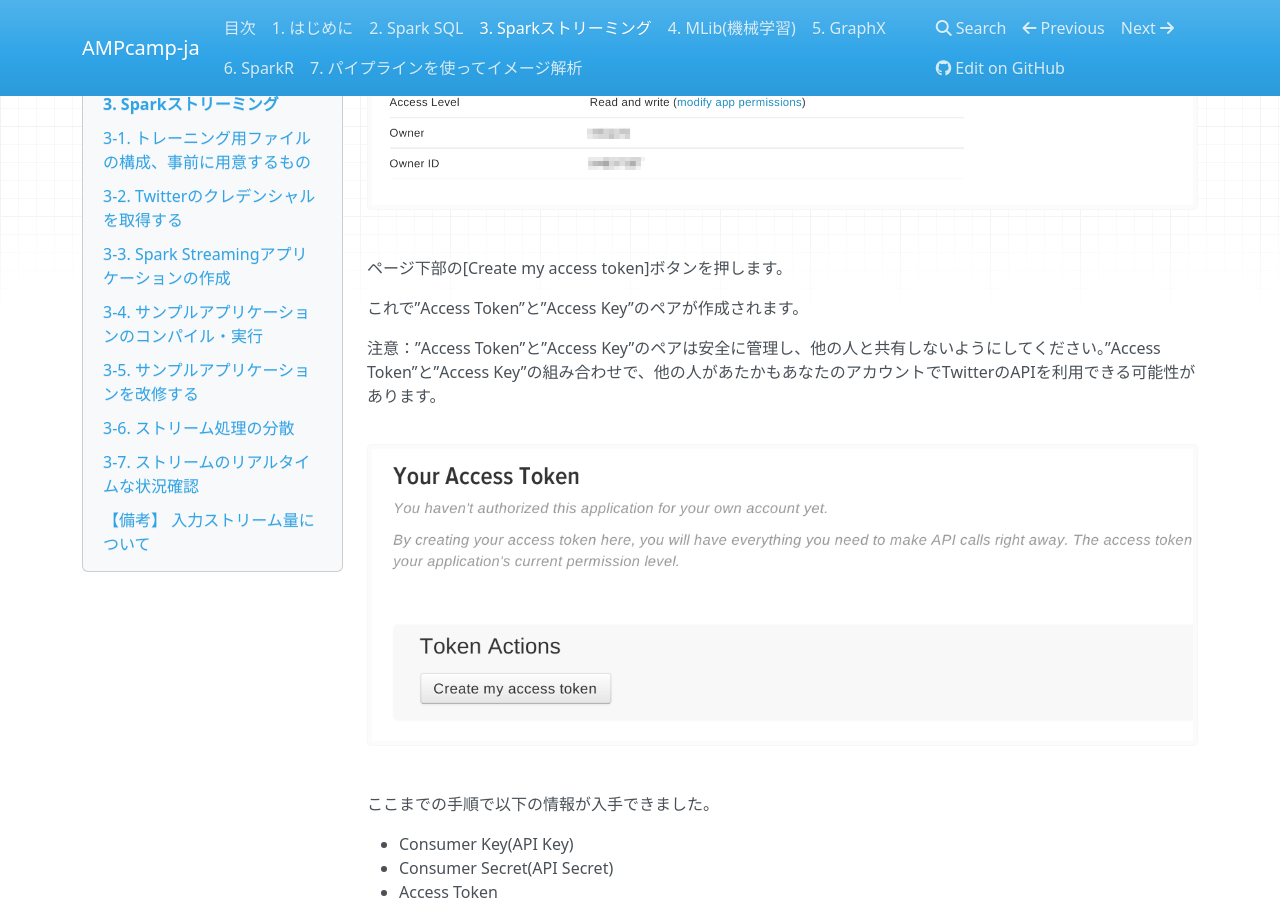
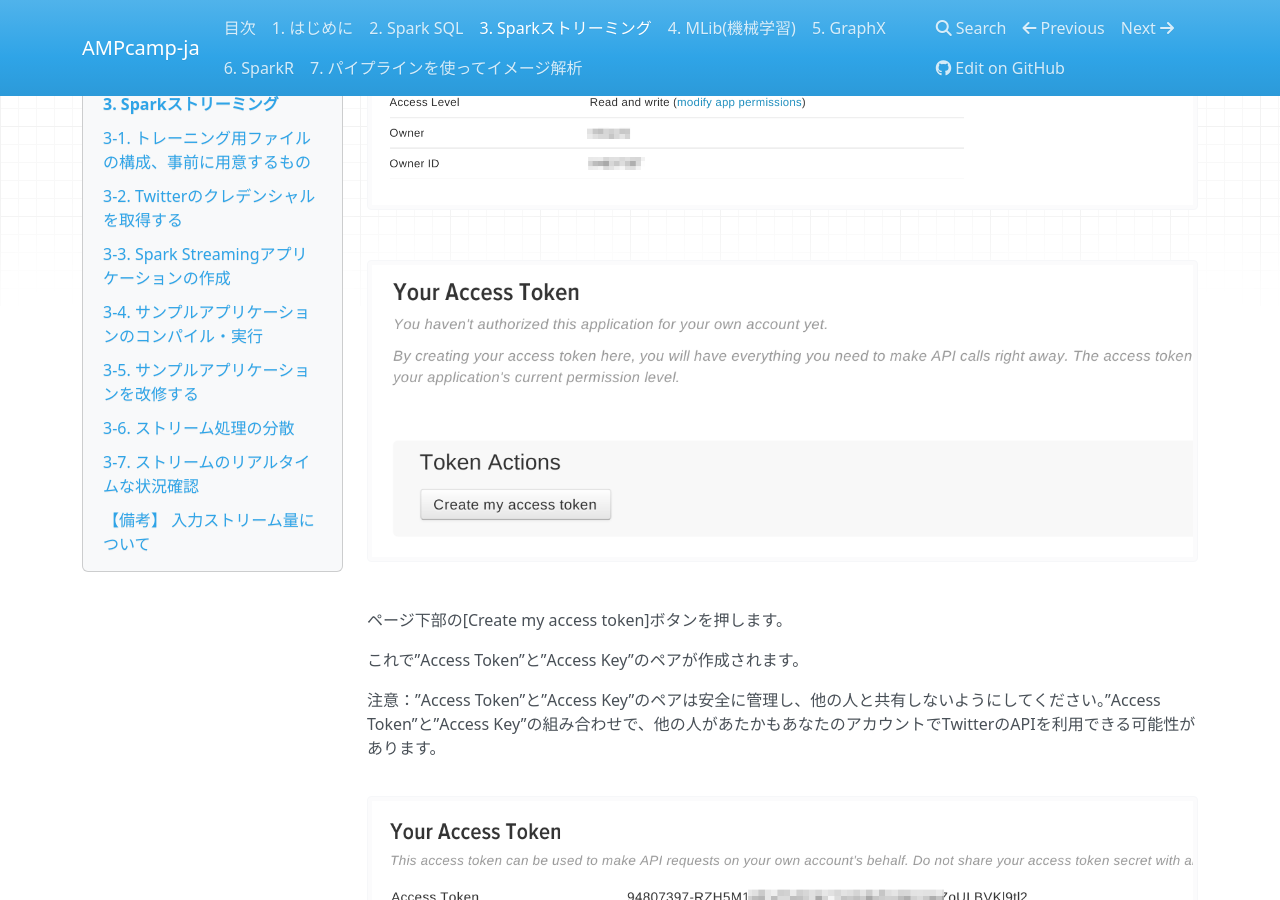
Before and after one commit to m-kiuchi/AMPcamp-ja, an MkDocs documentation site: the page built from docs/spark-streaming.md, in a window 1280 px wide and 900 px high, scrolled down 3090 px. Built offline with MkDocs 1.6.1, drawn with Linux system fonts in a browser that asks for light colours; nearby versions of some CDN libraries; old or Windows-style settings are respelled for this version of MkDocs.

Commit message:
Update spark-streaming.md

```diff
--- a/docs/spark-streaming.md
+++ b/docs/spark-streaming.md
@@ -50,14 +50,15 @@ Twitterアカウントに携帯電話番号が登録されている必要があ
 
 作成が完了すると以下のようなページに遷移します。
 
-![](./images/image13.png)
+![image13](./images/image13.png)
 
 上記ページ中の[Keys and Access Tokens]タブを開きます。
 すでに”Consumer Key(API Key)”および”Consumer Secret(API Secret)”が生成されていることが分かります。
 
 注意：特に”Consumer Key”および”Consumer Secret”は安全に管理し、他の人と共有しないようにしてください。”Consumer Key(API Key)”および”Consumer Secret(API Secret)”の組み合わせで、他の人があたかもあなたのアカウントでTwitterの認証を通過できる可能性があります。
 
-![](./images/image05.png)
+![image05](./images/image05.png)
+![image08](./images/image08.png)
 
 ページ下部の[Create my access token]ボタンを押します。
 
@@ -65,7 +66,7 @@ Twitterアカウントに携帯電話番号が登録されている必要があ
 
 注意：”Access Token”と”Access Key”のペアは安全に管理し、他の人と共有しないようにしてください。”Access Token”と”Access Key”の組み合わせで、他の人があたかもあなたのアカウントでTwitterのAPIを利用できる可能性があります。
 
-![](./images/image08.png)
+![image00](./images/image00.png)
 
 ここまでの手順で以下の情報が入手できました。
 
```
Also changed, not shown: other parts of docs/spark-streaming.md (+2 -2 lines).
